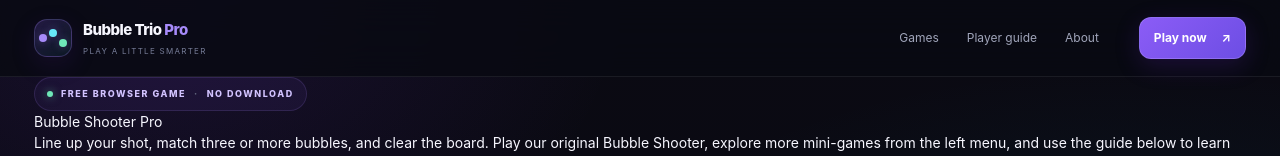
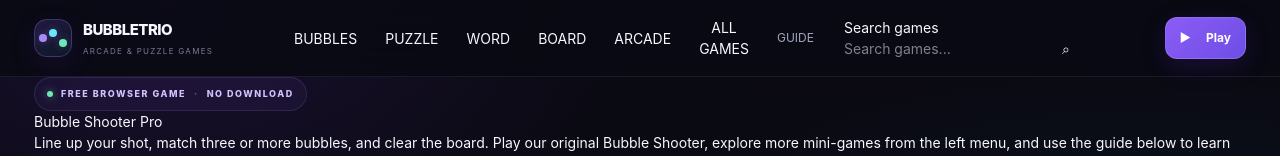
Before and after one commit to websiite01-tech/bubble-trio-pro, a Next.js app: page / in a window 1280 px wide. Shown: the top 156 px of the page. Built offline with nearby package versions, Linux system fonts and the light colour scheme; no server answers.

Commit message:
feat: add game portal navigation and visible policy footer

```diff
--- a/app/layout.js
+++ b/app/layout.js
@@ -1,13 +1,19 @@
 import "./globals.css";
+import SiteHeader from "./site-header";
+
+const productionHost = process.env.VERCEL_PROJECT_PRODUCTION_URL;
+const siteUrl = process.env.NEXT_PUBLIC_SITE_URL || (productionHost ? "https://" + productionHost : "https://bubble-trio-pro.vercel.app");
 
 export const metadata = {
+  metadataBase: new URL(siteUrl),
   title: {
-    default: "Bubble Trio Pro — Free Online Mini Games",
+    default: "Bubble Shooter — Play Free Online | Bubble Trio Pro",
     template: "%s | Bubble Trio Pro"
   },
-  description: "Play original, free browser mini-games for puzzles, memory, focus and quick arcade challenges. No account or download required.",
+  description: "Play the original Bubble Shooter and explore free browser-based arcade and puzzle games at Bubble Trio Pro.",
   applicationName: "Bubble Trio Pro",
   category: "games",
+  alternates: { canonical: "/" },
   robots: { index: true, follow: true },
   icons: { icon: "/icon.svg" }
 };
@@ -17,28 +23,24 @@
     <html lang="en">
       <body>
         <div className="site-shell">
-          <header className="site-header">
-            <div className="header-inner">
-              <a className="brand" href="/" aria-label="Bubble Trio Pro home">
-                <span className="brand-mark" aria-hidden="true"><i /><i /><i /></span>
-                <span className="brand-wording"><b>Bubble Trio <em>Pro</em></b><small>PLAY A LITTLE SMARTER</small></span>
-              </a>
-              <nav className="header-nav" aria-label="Main navigation">
-                <a href="/#games">Games</a>
-                <a href="/#player-guide">Player guide</a>
-                <a href="/about">About</a>
-              </nav>
-              <a className="header-cta" href="/#play">Play now <span aria-hidden="true">↗</span></a>
-            </div>
-          </header>
+          <SiteHeader />
           <main className="site-main">{children}</main>
           <footer className="site-footer">
             <div className="footer-main">
-              <div className="footer-brand"><a className="brand" href="/"><span className="brand-mark" aria-hidden="true"><i /><i /><i /></span><span className="brand-wording"><b>Bubble Trio <em>Pro</em></b><small>ORIGINAL BROWSER MINI-GAMES</small></span></a><p>A small corner for puzzles, focus, and quick browser-game breaks.</p></div>
-              <div className="footer-links"><b>Explore</b><a href="/#games">Game library</a><a href="/#player-guide">How to play</a><a href="/about">About the project</a></div>
-              <div className="footer-links"><b>Information</b><a href="/privacy">Privacy policy</a><a href="/contact">Contact</a><a href="/#faq">FAQs</a></div>
+              <div className="footer-brand">
+                <a className="brand" href="/" aria-label="Bubble Trio Pro home">
+                  <span className="brand-mark" aria-hidden="true"><i /><i /><i /></span>
+                  <span className="brand-wording"><b>BUBBLE<span>TRIO</span></b><small>ARCADE & PUZZLE GAMES</small></span>
+                </a>
+                <p>Original browser games, clear rules, and helpful guides for every player.</p>
+              </div>
+              <div className="footer-links"><b>Explore</b><a href="/#game-library">Game library</a><a href="/#player-guide">How to play</a><a href="/about">About the project</a></div>
+              <div className="footer-links"><b>Policies & contact</b><a href="/privacy">Privacy policy</a><a href="/cookie-policy">Cookie policy</a><a href="/terms">Terms of use</a><a href="/contact">Contact</a></div>
             </div>
-            <div className="footer-bottom"><span>© {new Date().getFullYear()} Bubble Trio Pro. All rights reserved.</span><span>Made for enjoyable, mindful play <b>✦</b></span></div>
+            <div className="footer-bottom">
+              <span>© {new Date().getFullYear()} Bubble Trio Pro. All rights reserved.</span>
+              <span>For enjoyable, mindful play <b>✦</b></span>
+            </div>
           </footer>
         </div>
       </body>
```
